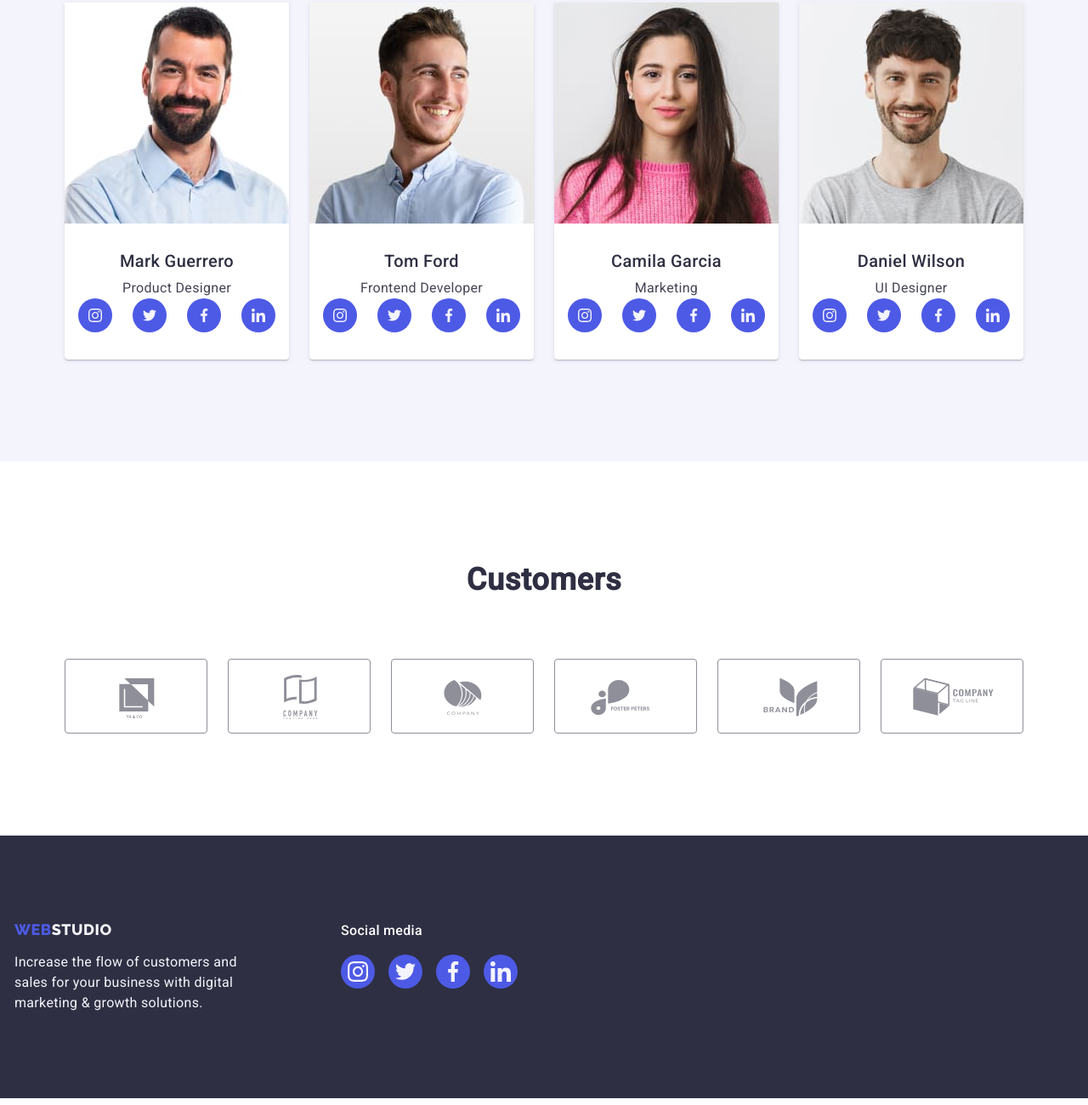
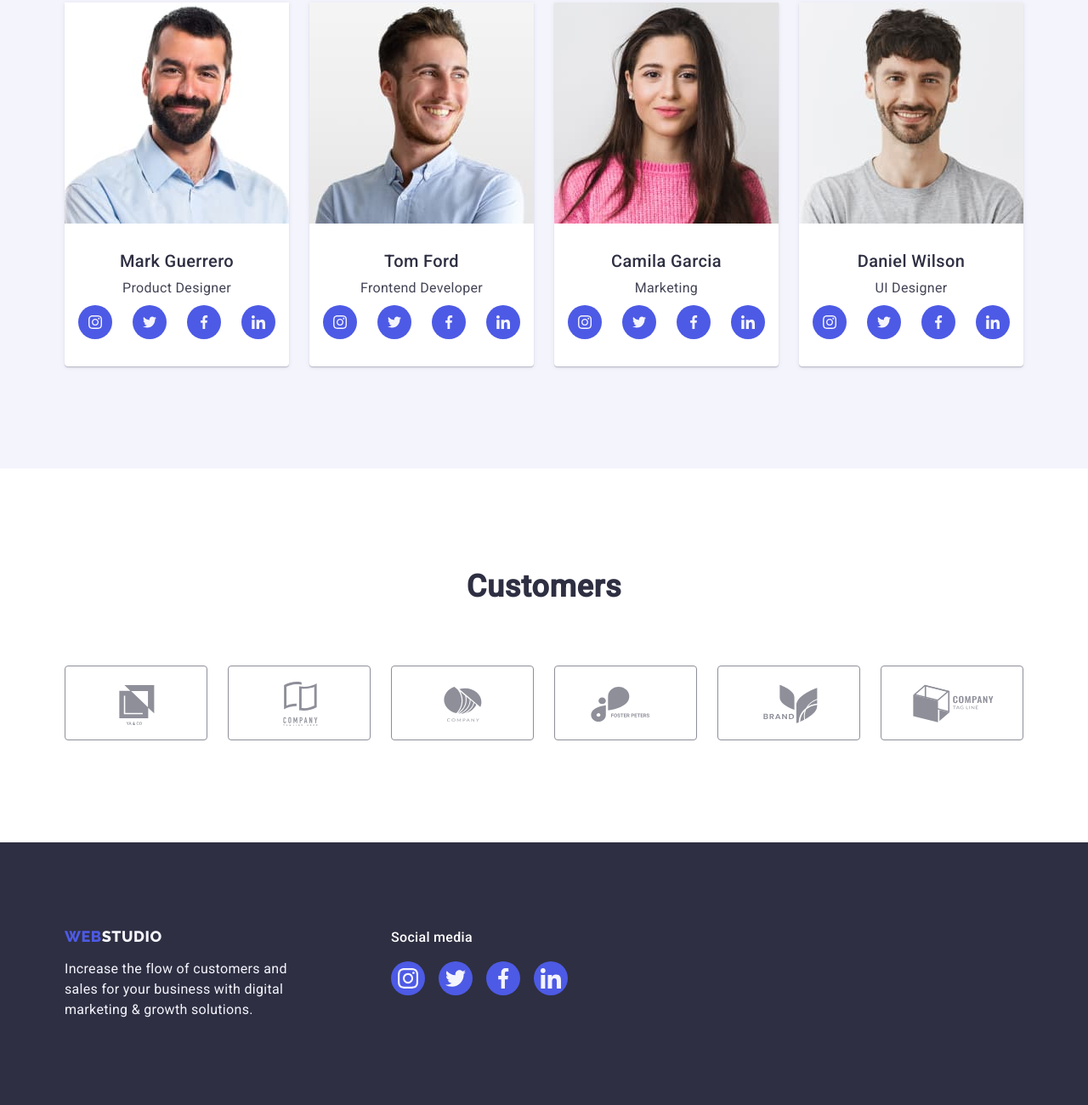
Before and after one commit to YuraTataryn/goit-markup-hw-05, a plain HTML site: page index.html in a window 1280 px wide. Shown: the part 1921-3221 px from the top of the page at 85% size. Drawn offline with nearby package versions, Linux system fonts and the light colour scheme.

Commit message:
Update styles.css

```diff
--- a/css/styles.css
+++ b/css/styles.css
@@ -71,6 +71,11 @@ body{
 h1,h2,h3,h4,h5,h6,p,ul{
     margin: 0;
 }
+.list {
+    list-style: none;
+    margin: 0;
+    padding: 0;
+}
 .section-first{
     background: var(--title-text-color);
     padding-top: 188px;
@@ -122,6 +127,7 @@ h1,h2,h3,h4,h5,h6,p,ul{
     display: flex;
     justify-content: center;
     gap: 24px;
+    margin-top: 8px;
 }
 .media-item{
     width: 40px;
@@ -211,11 +217,6 @@ h1,h2,h3,h4,h5,h6,p,ul{
 }
 .link{
     text-decoration: none;
-}
-.list{
-    list-style: none;
-    margin: 0;
-    padding: 0;
 }
 .contact-link{
 font-weight: 500;
@@ -371,7 +372,6 @@ display: block;
 .footer-box{
     display: flex;
     align-items: baseline;
-    margin-right: 120px;
 }
 .footer-container{
     margin-right: 120px;
```
